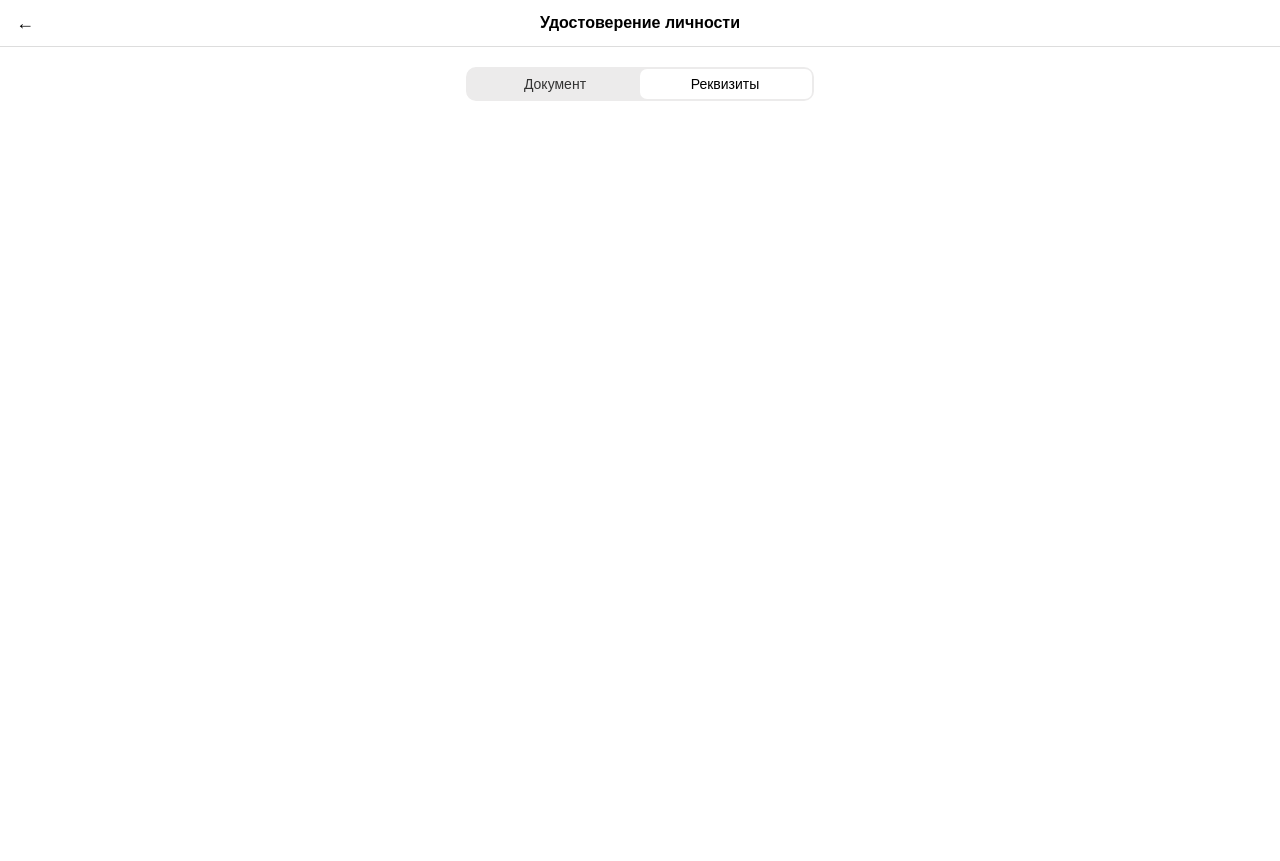
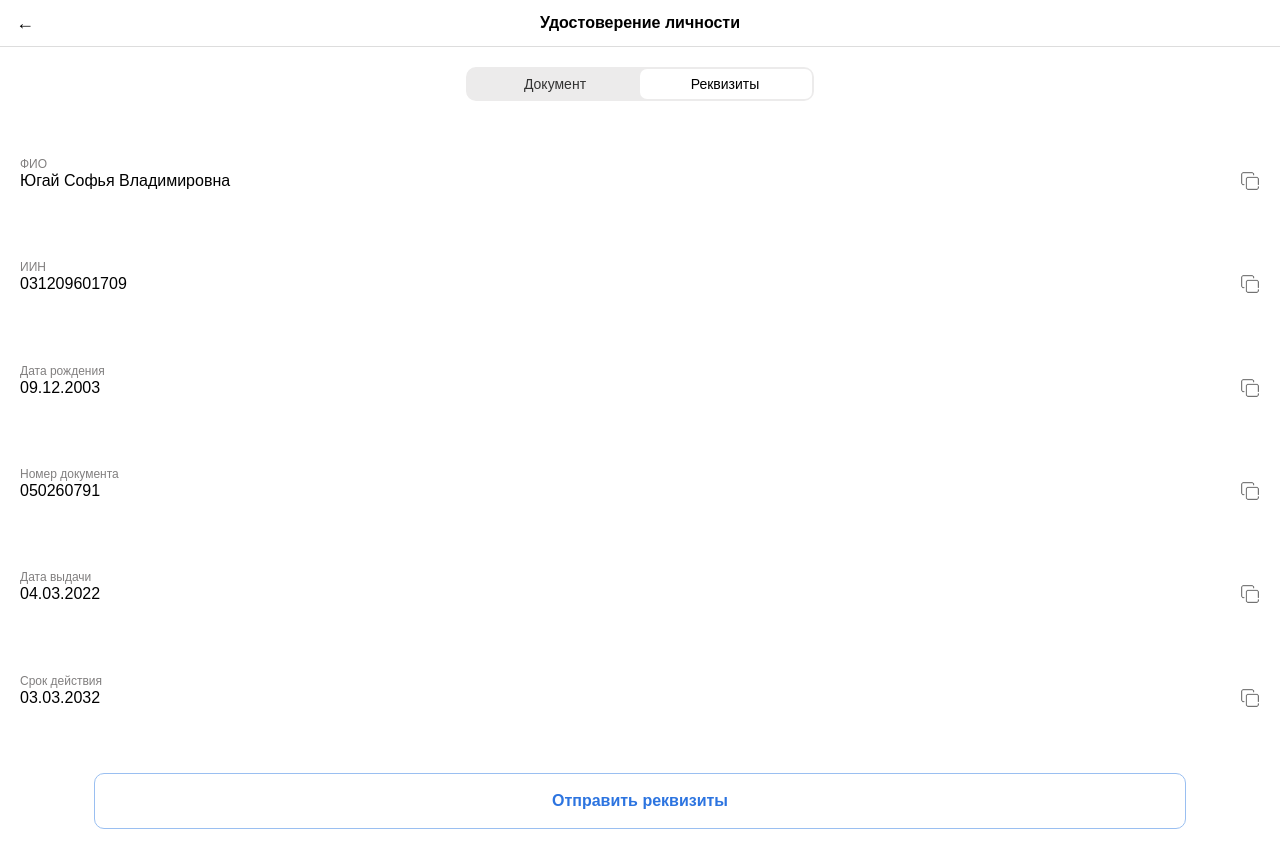
Before and after one commit to suunmiu/kaspi, a plain HTML site: page index.html in a window 1280 px wide. Both pictures are taken after a click on the element "Реквизиты". Before the commit the page ends 800 px from the top, so only its background shows below. Drawn offline with Linux system fonts and the light colour scheme.

```diff
--- a/index.html
+++ b/index.html
@@ -6,8 +6,8 @@
   <title>Удостоверение личности</title>
   <meta name="theme-color" content="#ffffff" />
   <link rel="manifest" href="manifest.json" />
-  <link rel="icon" href="icon.png" />
-  <link rel="apple-touch-icon" href="icon.png" />
+  <link rel="icon" href="kaspi_icon.png" />
+  <link rel="apple-touch-icon" href="kaspi_icon.png" />
   <style>
     body {
       margin: 0;
@@ -117,9 +117,18 @@
     }
 
     .info-value {
+      display: flex;            /* горизонтальное расположение текста и иконки */
+      align-items: center;      /* вертикальное выравнивание по центру */
+      justify-content: space-between; /* текст слева, иконка справа */
+      font-size: 16px;
       margin-bottom: 12px;
-      font-size: 16px;
     }
+
+    .copy-icon {
+    width: 20px;     /* размер иконки */
+    height: 20px;
+    cursor: pointer; /* курсор при наведении */
+  }
 
     .btn {
       display: block;
@@ -237,7 +246,7 @@
               <span class="close" onclick="closeModal()">×</span>
 
               <!-- Верхняя надпись слева -->
-              <div style="text-align: left; font-weight: bold; font-size: 18px; margin-bottom: 10px;">
+              <div style="text-align: left; font-weight: bold; font-size: 18px; margin-bottom: 20px;">
                 Удостоверение личности
               </div>
 
@@ -248,7 +257,7 @@
 
               <!-- Картинка по центру -->
               <div style="text-align: center; margin-bottom: 15px;">
-                <img src="QR.png" alt="QR Code" style="width: 120px; height: 120px; object-fit: cover; border-radius: 10px;">
+                <img src="QR.png" alt="QR Code" style="width: 150px; height: 150px; object-fit: cover; border-radius: 10px;">
               </div>
 
               <!-- Подпись ниже картинки -->
@@ -262,24 +271,58 @@
             </div>
           </div>
         </div>
-
+      </div>
 
 
   <div id="info" class="content">
-    <div>
+    <div class="info-item">
       <div class="info-label">ФИО</div>
-      <div class="info-value">Югай Софья Владимировна</div>
+      <div class="info-value">
+        Югай Софья Владимировна
+        <img src="copy-icon.png" class="copy-icon" />
+      </div>
+    </div>
+
+    <div class="info-item">
       <div class="info-label">ИИН</div>
-      <div class="info-value">031209601709</div>
+      <div class="info-value">
+        031209601709
+        <img src="copy-icon.png" class="copy-icon" />
+      </div>
+    </div>
+
+    <div class="info-item">
       <div class="info-label">Дата рождения</div>
-      <div class="info-value">09.12.2003</div>
+      <div class="info-value">
+        09.12.2003
+        <img src="copy-icon.png" class="copy-icon" />
+      </div>
+    </div>
+
+    <div class="info-item">
       <div class="info-label">Номер документа</div>
-      <div class="info-value">050260791</div>
+      <div class="info-value">
+        050260791
+        <img src="copy-icon.png" class="copy-icon" />
+      </div>
+    </div>
+
+    <div class="info-item">
       <div class="info-label">Дата выдачи</div>
-      <div class="info-value">04.03.2022</div>
+      <div class="info-value">
+        04.03.2022
+        <img src="copy-icon.png" class="copy-icon" />
+      </div>
+    </div>
+
+    <div class="info-item">
       <div class="info-label">Срок действия</div>
-      <div class="info-value">03.03.2032</div>
+      <div class="info-value">
+        03.03.2032
+        <img src="copy-icon.png" class="copy-icon" />
+      </div>
     </div>
+
     <a href="#" class="btn btn-outline">Отправить реквизиты</a>
   </div>
 
```
Also changed, not shown: copy-icon.png (added).
